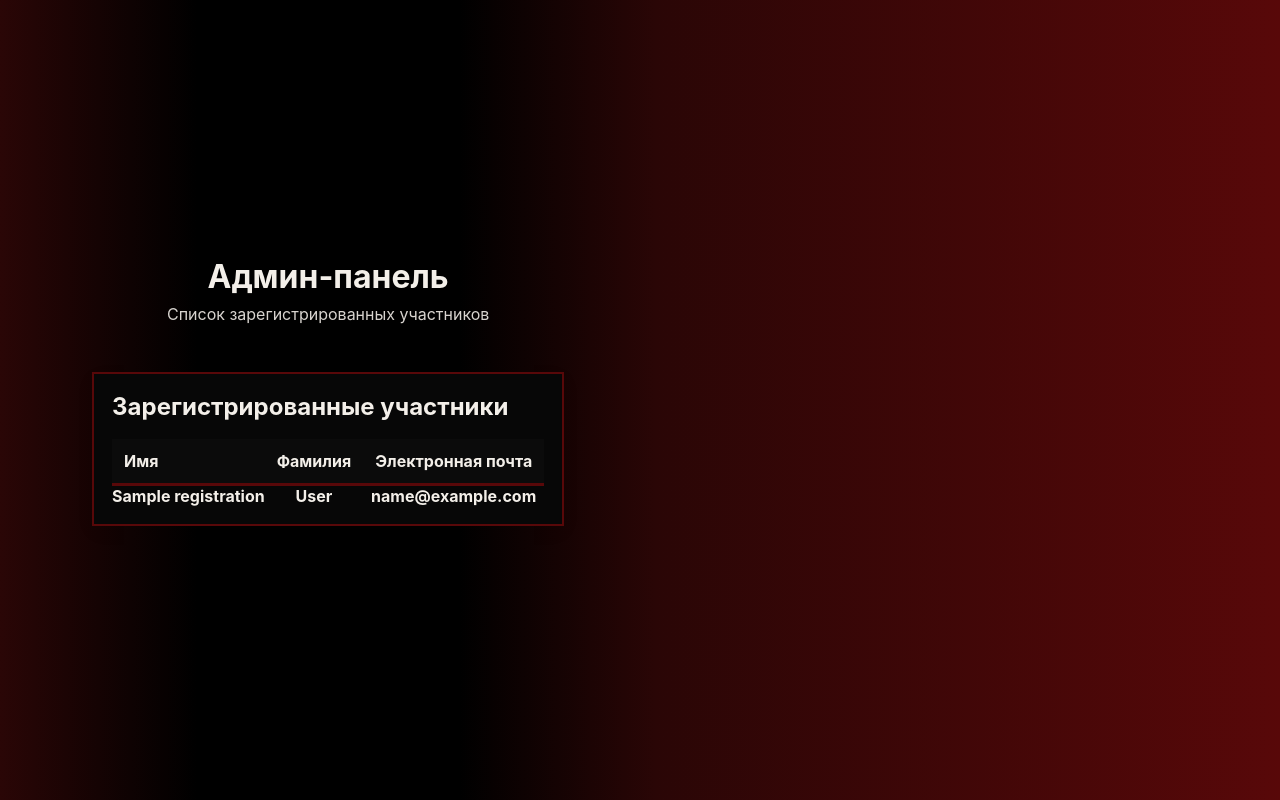
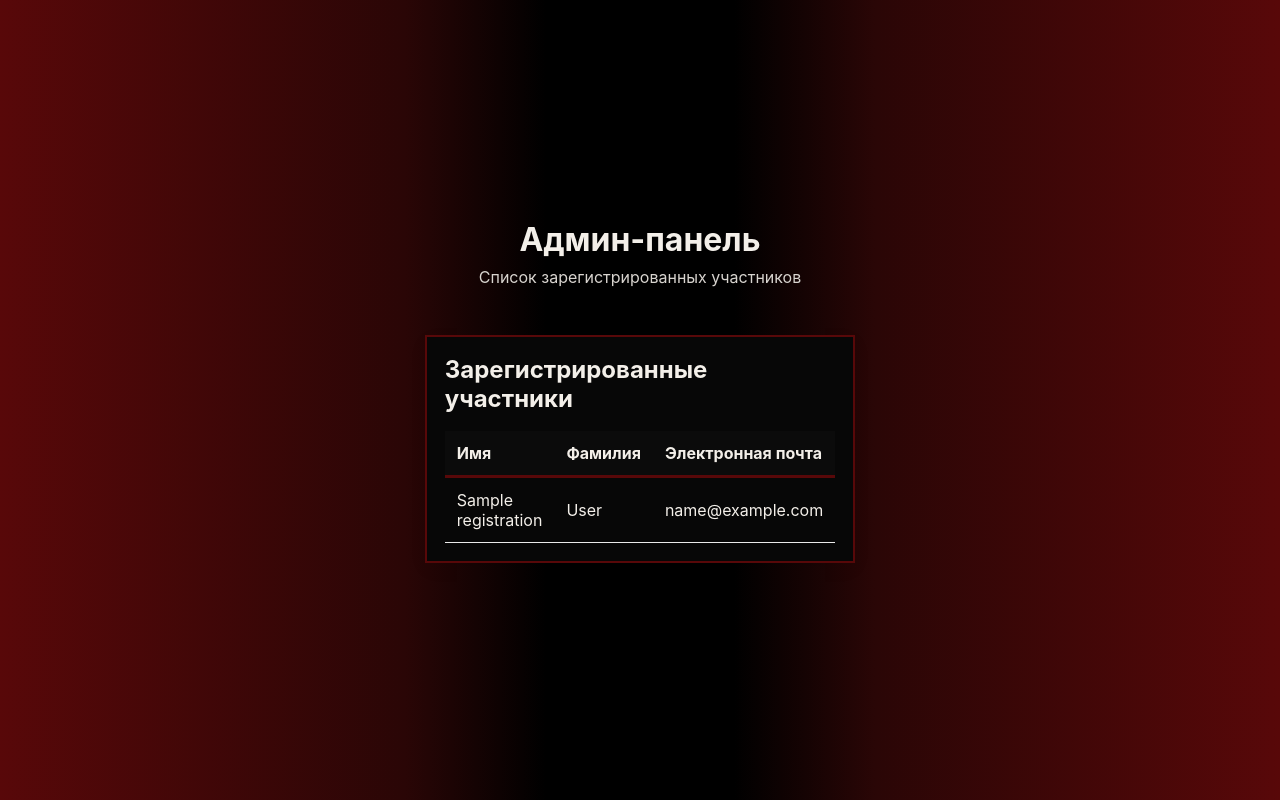
Before and after one commit to SonOfSun-cd/school-event, a FastAPI app: template app/backend/templates/admin.html in a window 1280 px wide. Run offline with FastAPI, Linux system fonts and the light colour scheme; the template is opened without the code that fills it: most values are stand-ins (such as "Sample title", 1, 10 or a date in 2020); lists and menus that the app fills with data are empty; parts of the project's set-up code (start-up, migrations or seed data) failed here and were passed over.

Commit message:
ФИНАЛ

```diff
--- a/app/backend/static/style.css
+++ b/app/backend/static/style.css
@@ -92,7 +92,7 @@ thead th {
   text-align:left; padding:12px; background:var(--accent-dark); color:var(--text-light); font-weight:700;
   border-bottom:3px solid var(--primary-teal);
 }
-tbody td { padding:12px; border-bottom:1px solid #e9e9e9; color:var(--accent-dark); }
+tbody td { padding:12px; border-bottom:1px solid #e9e9e9; color:var(--text-light); }
 tbody tr:hover { background: var(--muted); }
 
 .text-center { text-align:center }
--- a/app/backend/templates/admin.html
+++ b/app/backend/templates/admin.html
@@ -8,7 +8,7 @@
     </head>
     <body>
         <div class="index-wrapper">
-            <div class="index-side"></div>
+            <div class="index-section index-side"></div>
 
             <div class="index-section index-center">
                 <div class="container">
@@ -30,9 +30,9 @@
                             <tbody>
                                 {% for registration in registrations %}
                                     <tr>
-                                        <th>{{registration.name}}</th>
-                                        <th>{{registration.surname}}</th>
-                                        <th>{{registration.email}}</th>
+                                        <td>{{registration.name}}</td>
+                                        <td>{{registration.surname}}</td>
+                                        <td>{{registration.email}}</td>
                                     </tr>
                                 {% endfor %}
                             </tbody>
--- a/app/backend/templates/admin_access.html
+++ b/app/backend/templates/admin_access.html
@@ -7,7 +7,7 @@
         <link rel="stylesheet" href="/static/style.css">
     </head>
     <body>
-        <div class="index-section index-wrapper">
+        <div class="index-wrapper">
             <div class="index-section index-side"></div>
 
             <div class="index-section index-center">
```
